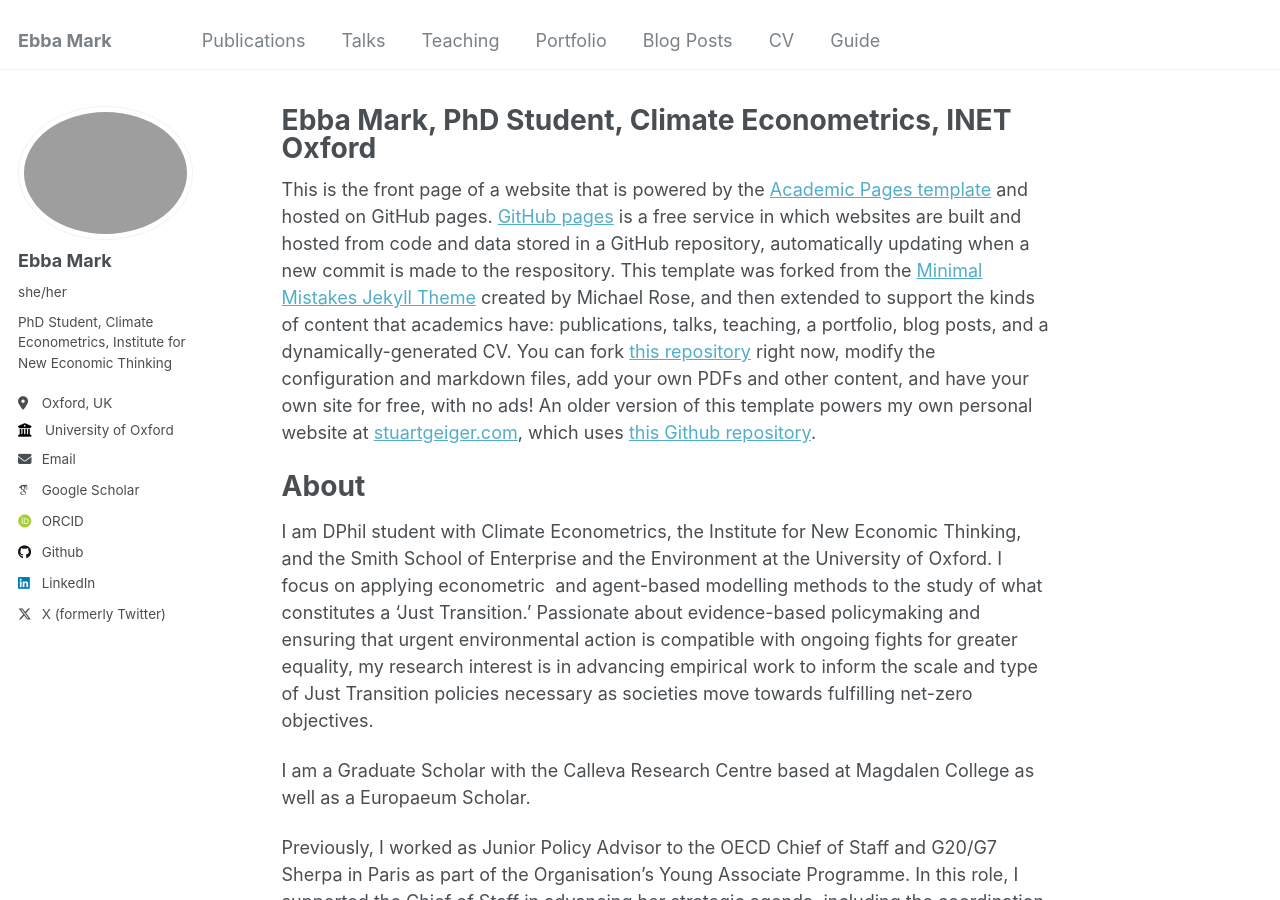
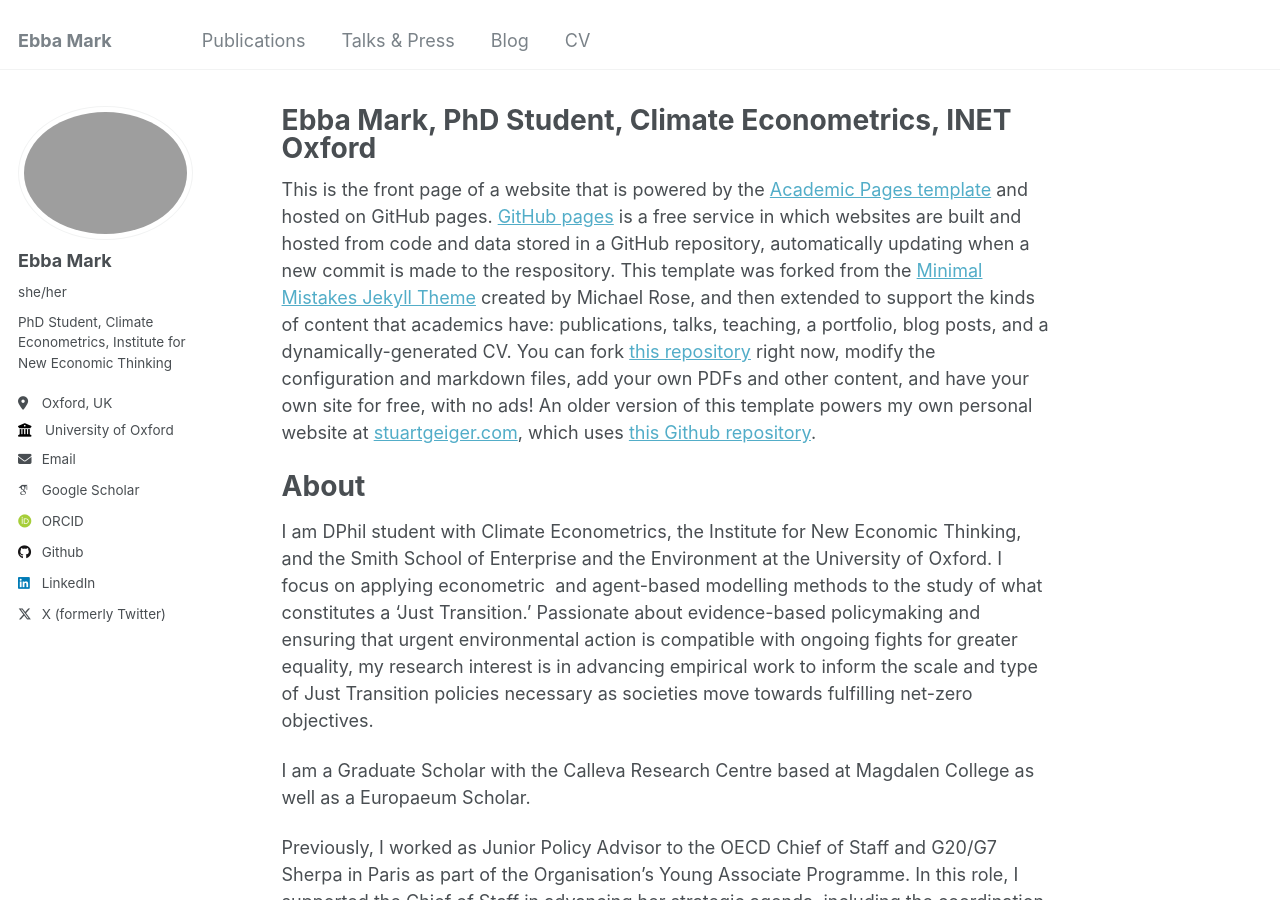
Before and after one commit to ebbam/ebba_website, a Jekyll site: the page built from _pages/about.md, in a window 1280 px wide and 900 px high. Built offline with Jekyll 4.4.1, drawn with Linux system fonts in a browser that asks for light colours; some web fonts are replaced.

Commit message:
removed teaching and portfolio from navigation

```diff
--- a/_data/navigation.yml
+++ b/_data/navigation.yml
@@ -8,20 +8,20 @@ main:
   - title: "Publications"
     url: /publications/
 
-  - title: "Talks"
+  - title: "Talks & Press"
     url: /talks/
 
-  - title: "Teaching"
-    url: /teaching/
+  # - title: "Teaching"
+  #   url: /teaching/
 
-  - title: "Portfolio"
-    url: /portfolio/
+  # - title: "Portfolio"
+  #   url: /portfolio/
 
-  - title: "Blog Posts"
+  - title: "Blog"
     url: /year-archive/
 
   - title: "CV"
     url: /cv/
 
-  - title: "Guide"
-    url: /markdown/
+  # - title: "Guide"
+  #   url: /markdown/
```
